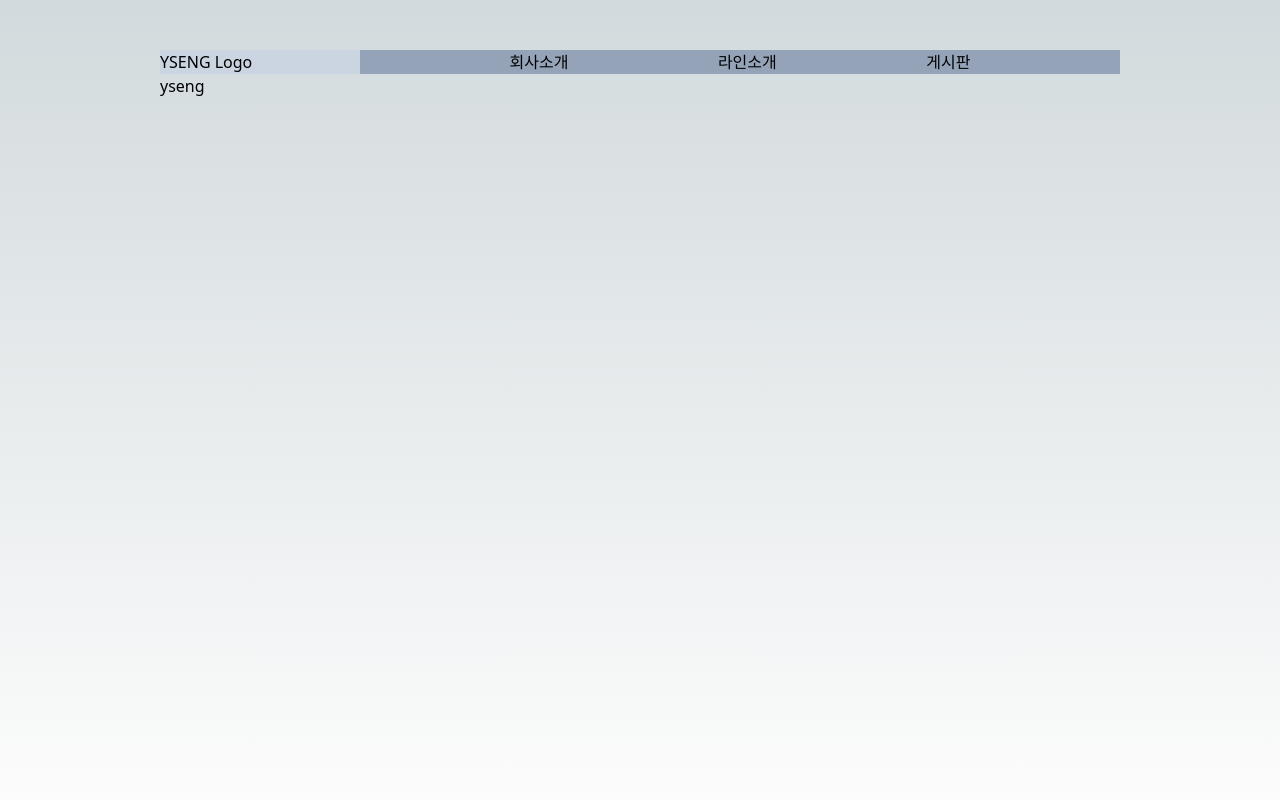
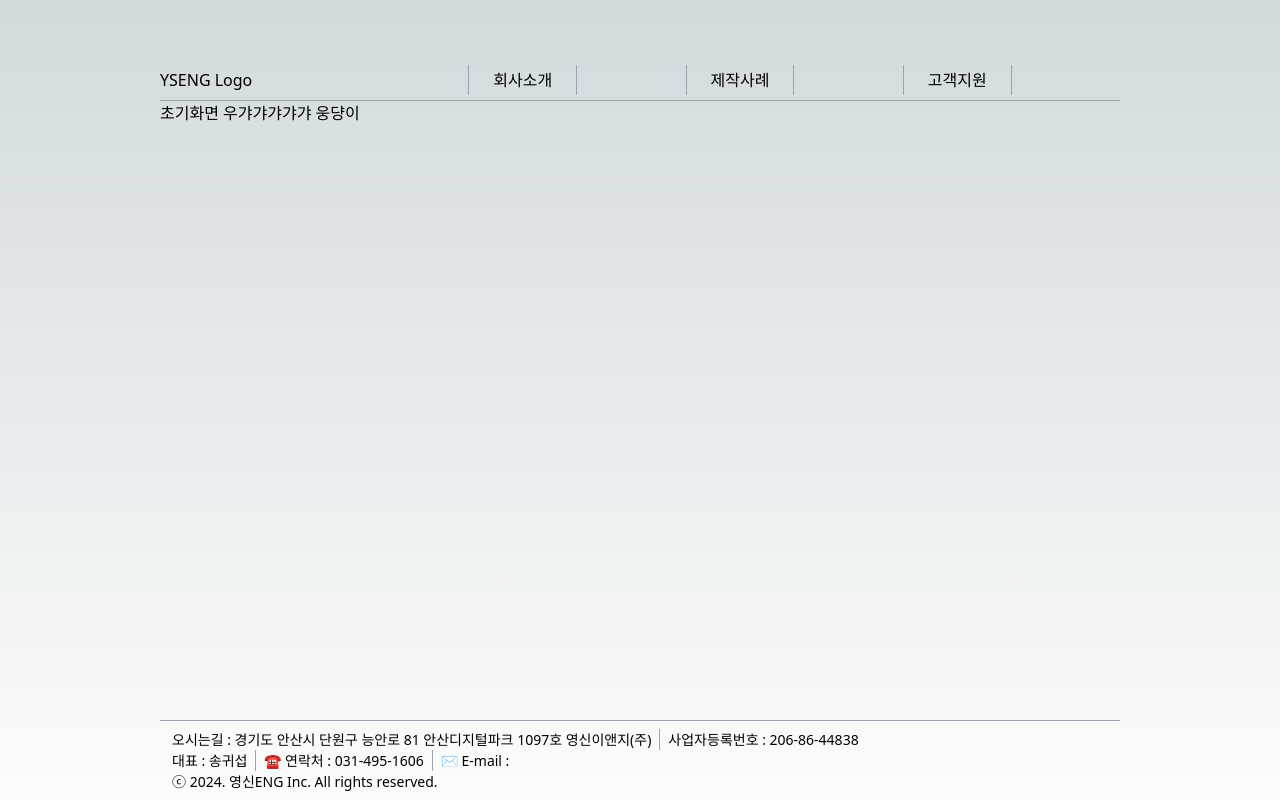
Before and after one commit to obo1412/yseng-website, a Next.js app: page / in a window 1280 px wide. Built offline with nearby package versions, Linux system fonts and the light colour scheme.

Commit message:
기본 골조 잡기

```diff
--- /dev/null
+++ b/src/app/(nav)/Bottombar.tsx
@@ -0,0 +1,29 @@
+import React from "react";
+
+const Bottombar = () => {
+  return (
+    <div className="w-full min-h-[60px] py-2 border-t border-gray-400 flex flex-col justify-center px-3 text-[14px]">
+      <div className="flex flex-col">
+        <div className="flex">
+          <div className="border-r border-gray-400 pr-2 mr-2">
+            오시는길 : 경기도 안산시 단원구 능안로 81 안산디지털파크 1097호
+            영신이앤지(주)
+          </div>
+          <div>사업자등록번호 : 206-86-44838</div>
+        </div>
+        <div className="flex">
+          <div className="border-r border-gray-400 pr-2 mr-2">
+            대표 : 송귀섭
+          </div>
+          <div className="border-r border-gray-400 pr-2 mr-2">
+            ☎ 연락처 : 031-495-1606
+          </div>
+          <div>✉️ E-mail : </div>
+        </div>
+      </div>
+      <div>ⓒ 2024. 영신ENG Inc. All rights reserved.</div>
+    </div>
+  );
+};
+
+export default Bottombar;
--- a/src/app/(nav)/Topbar.tsx
+++ b/src/app/(nav)/Topbar.tsx
@@ -3,22 +3,39 @@ import Link from "next/link";
 
 const Topbar = () => {
   return (
-    <div className="flex-col">
-      <div className="w-full h-[50px]">
+    <div className="flex-col border-b border-gray-400">
+      <div className="w-full h-[60px]">
         {/* 빈공간 추후에 들어갈 로그인관련 공간 확보 */}
       </div>
-      <div className="flex">
-        <div className="bg-slate-300 w-[200px]">YSENG Logo</div>
-        <div className="bg-slate-400 flex-1">
+      <div className="flex items-center h-[40px]">
+        <div className="w-[200px]">
+          <Link href={`/`}>YSENG Logo</Link>
+        </div>
+        <div className="flex-1">
           <ul className="flex justify-evenly">
             <li>
-              <Link href={`#`}>회사소개</Link>
+              <Link
+                href={`/intro`}
+                className="border-l border-r border-gray-400 px-6 py-1 hover:bg-gray-300"
+              >
+                회사소개
+              </Link>
             </li>
             <li>
-              <Link href={`#`}>라인소개</Link>
+              <Link
+                href={`/product`}
+                className="border-l border-r border-gray-400 px-6 py-1 hover:bg-gray-300"
+              >
+                제작사례
+              </Link>
             </li>
             <li>
-              <Link href={`#`}>게시판</Link>
+              <Link
+                href={`/board`}
+                className="border-l border-r border-gray-400 px-6 py-1 hover:bg-gray-300"
+              >
+                고객지원
+              </Link>
             </li>
           </ul>
         </div>
--- /dev/null
+++ b/src/app/board/page.tsx
@@ -0,0 +1,7 @@
+import React from "react";
+
+const page = () => {
+  return <div>게시판 처리</div>;
+};
+
+export default page;
--- /dev/null
+++ b/src/app/intro/page.tsx
@@ -0,0 +1,7 @@
+import React from "react";
+
+const page = () => {
+  return <div>회사 소개 / 연혁 / 조직도 / 주요고객사</div>;
+};
+
+export default page;
--- a/src/app/layout.tsx
+++ b/src/app/layout.tsx
@@ -2,6 +2,7 @@ import type { Metadata } from "next";
 import { Inter } from "next/font/google";
 import "./globals.css";
 import Topbar from "./(nav)/Topbar";
+import Bottombar from "./(nav)/Bottombar";
 
 export const metadata: Metadata = {
   title: "영신ENG",
@@ -16,9 +17,14 @@ export default function RootLayout({
   return (
     <html lang="kr">
       <body className="w-full min-h-screen flex justify-center">
-        <div className="w-[960px]">
-          <Topbar />
-          <div>{children}</div>
+        <div className="w-full md:max-w-[960px] flex flex-col">
+          <div className="w-full">
+            <Topbar />
+          </div>
+          <div className="w-full flex-1">{children}</div>
+          <div className="w-full bottom-0">
+            <Bottombar />
+          </div>
         </div>
       </body>
     </html>
--- a/src/app/page.tsx
+++ b/src/app/page.tsx
@@ -1,5 +1,10 @@
 import Image from "next/image";
 
 export default function Home() {
-  return <main className="flex">yseng</main>;
+  return (
+    <main className="flex">
+      초기화면 우갸갸갸갸갸 웅댱이
+      {/* <Image src="/imgs/woong.jpeg" width={300} height={100} alt="main image" /> */}
+    </main>
+  );
 }
--- /dev/null
+++ b/src/app/product/page.tsx
@@ -0,0 +1,7 @@
+import React from "react";
+
+const page = () => {
+  return <div>제작 라인 사례 등등등등</div>;
+};
+
+export default page;
```
